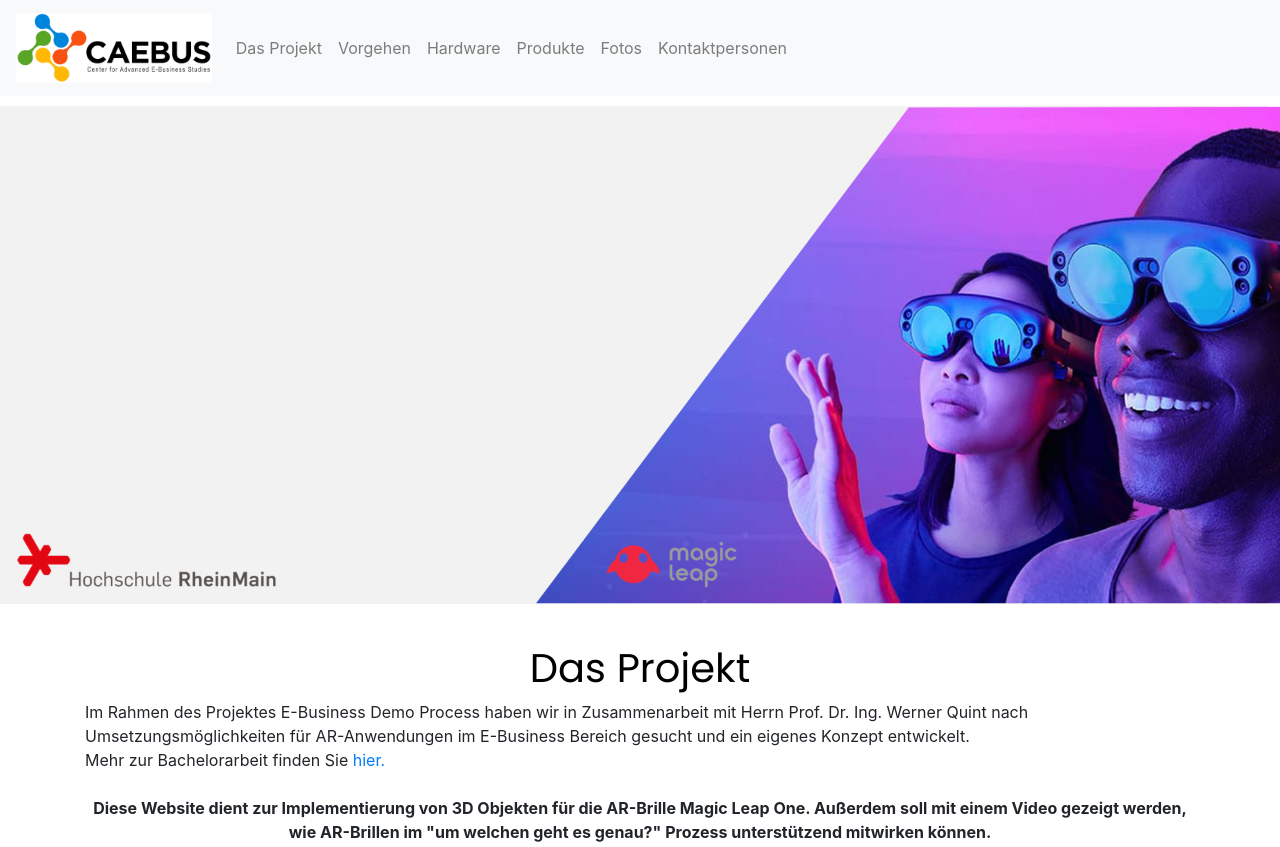
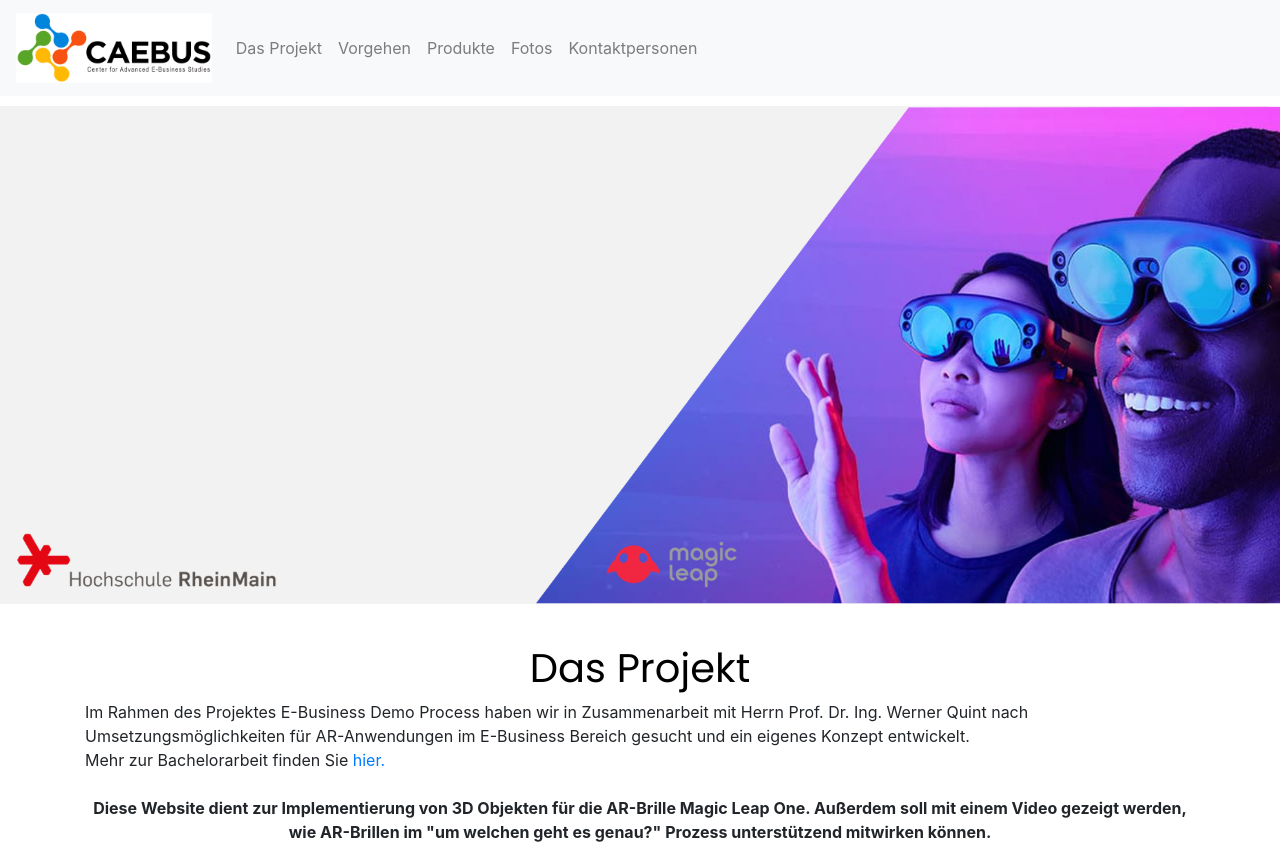
Before and after one commit to CrystalPeak1818/test, a plain HTML site: page index.html in a window 1280 px wide. Shown: the top 847 px of the page. Drawn offline with nearby package versions, Linux system fonts and the light colour scheme; files whose address does not match are found by name.

Commit message:
Update index.html

```diff
--- a/index.html
+++ b/index.html
@@ -29,9 +29,6 @@
         </li>
         <li class="nav-item">
           <a class="nav-link" href="#smooth2">Vorgehen</a>
-        </li>
-        <li class="nav-item">
-          <a class="nav-link" href="#smooth3">Hardware</a>
         </li>
         <li class="nav-item">
           <a class="nav-link" href="#smooth4">Produkte</a>
```
